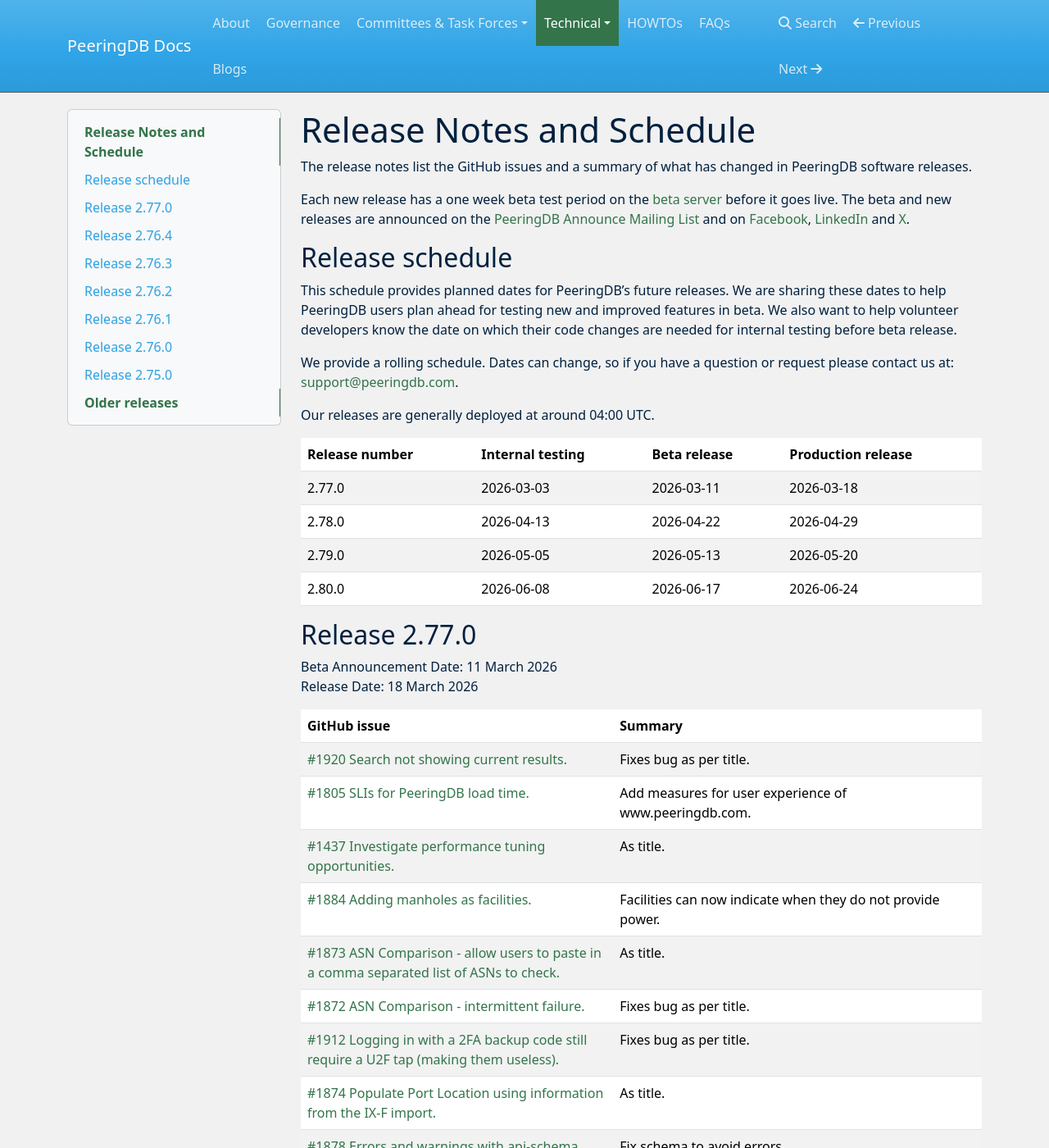
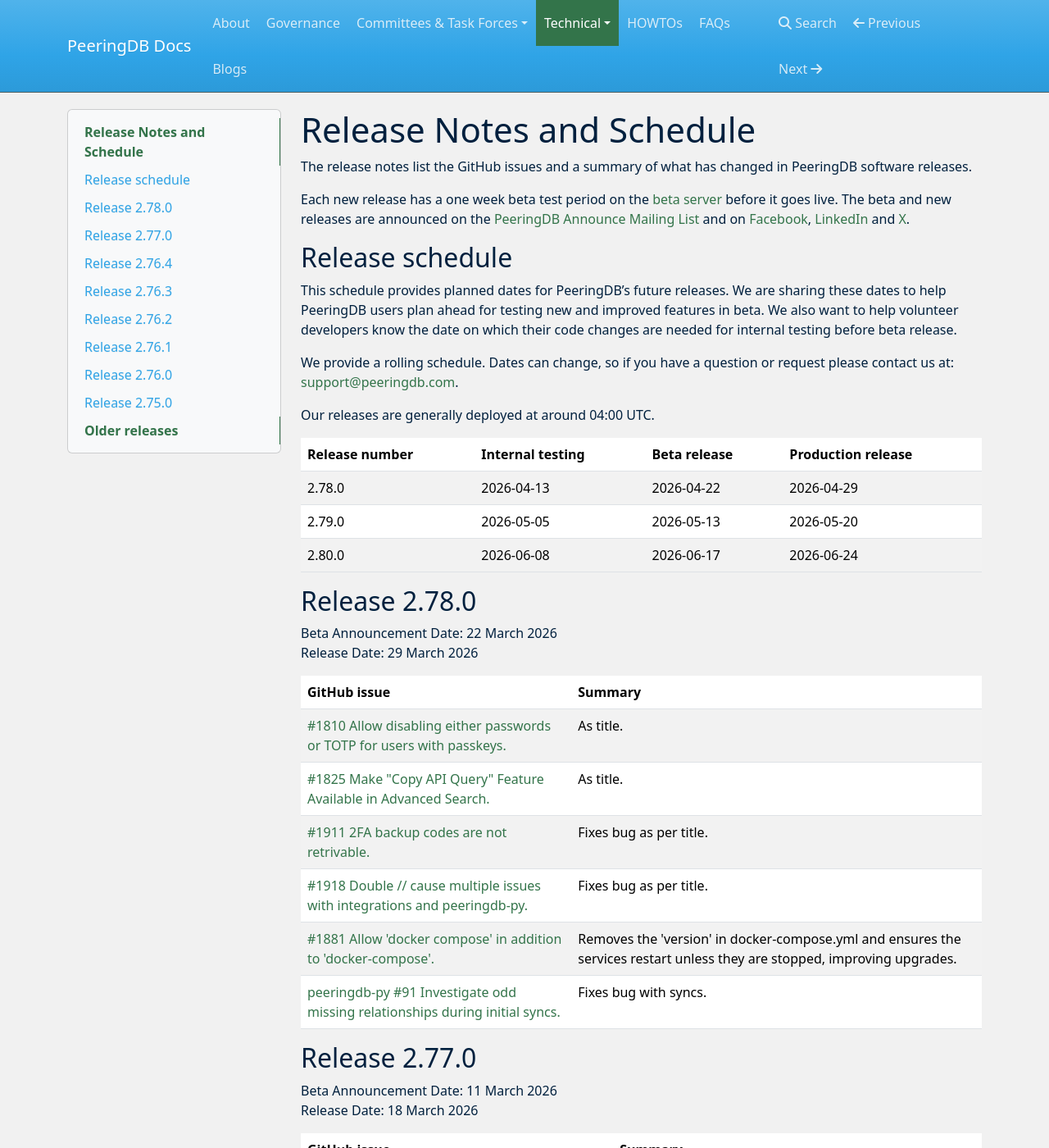
Before and after one commit to peeringdb/docs, an MkDocs documentation site: the page built from docs/release_notes/index.md, in a window 1280 px wide and 1400 px high. Shown: the whole window at 82% size. Built offline with MkDocs 1.6.1, drawn with Linux system fonts in a browser that asks for light colours; nearby versions of some CDN libraries.

Commit message:
Update index.md (#434)
Notes for Release 2.78.0

```diff
--- a/docs/release_notes/index.md
+++ b/docs/release_notes/index.md
@@ -14,10 +14,24 @@
 
 | **Release number** | **Internal testing** | **Beta release** | **Production release** |
 | -------------- | ---------------- | ------------ | ------------------ |
-| 2.77.0 | 2026-03-03 | 2026-03-11 | 2026-03-18 |
 | 2.78.0 | 2026-04-13 | 2026-04-22 | 2026-04-29 |
 | 2.79.0 | 2026-05-05 | 2026-05-13 | 2026-05-20 |
 | 2.80.0 | 2026-06-08 | 2026-06-17 | 2026-06-24 |
+
+## Release 2.78.0
+
+Beta Announcement Date: 22 March 2026
+Release Date: 29 March 2026
+
+| **GitHub issue** | **Summary** |
+| ----------------- | ----------- |
+| [#1810 Allow disabling either passwords or TOTP for users with passkeys.](https://github.com/peeringdb/peeringdb/issues/1810) | As title.|
+| [#1825 Make "Copy API Query" Feature Available in Advanced Search.](https://github.com/peeringdb/peeringdb/issues/1825) | As title.|
+| [#1911 2FA backup codes are not retrivable.](https://github.com/peeringdb/peeringdb/issues/1911) | Fixes bug as per title.|
+| [#1918 Double // cause multiple issues with integrations and peeringdb-py.](https://github.com/peeringdb/peeringdb/issues/1918) | Fixes bug as per title.|
+| [#1881 Allow 'docker compose' in addition to 'docker-compose'.](https://github.com/peeringdb/peeringdb/issues/1881) | Removes the 'version' in docker-compose.yml and ensures the services restart unless they are stopped, improving upgrades.|
+| [peeringdb-py #91 Investigate odd missing relationships during initial syncs.](https://github.com/peeringdb/peeringdb-py/issues/91) | Fixes bug with syncs.|
+
 
 ## Release 2.77.0
 
```
